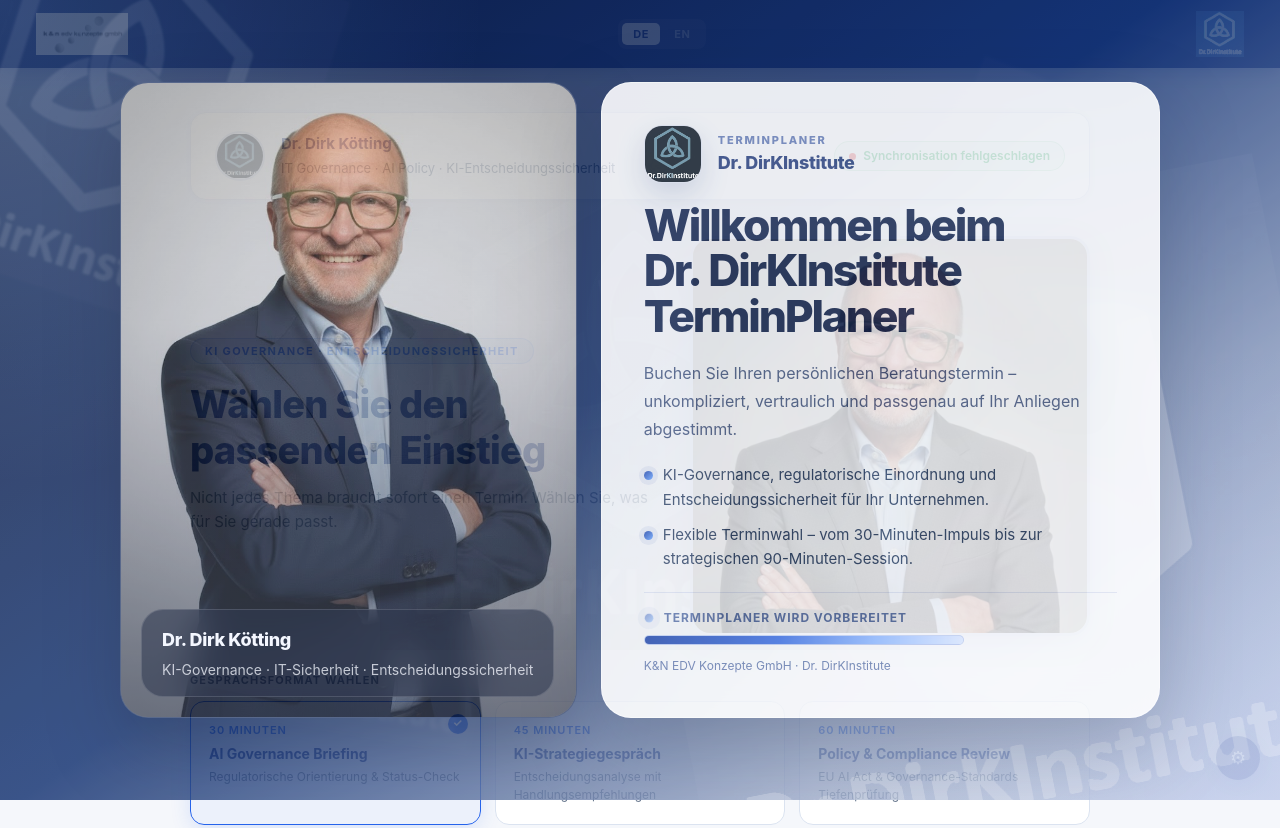
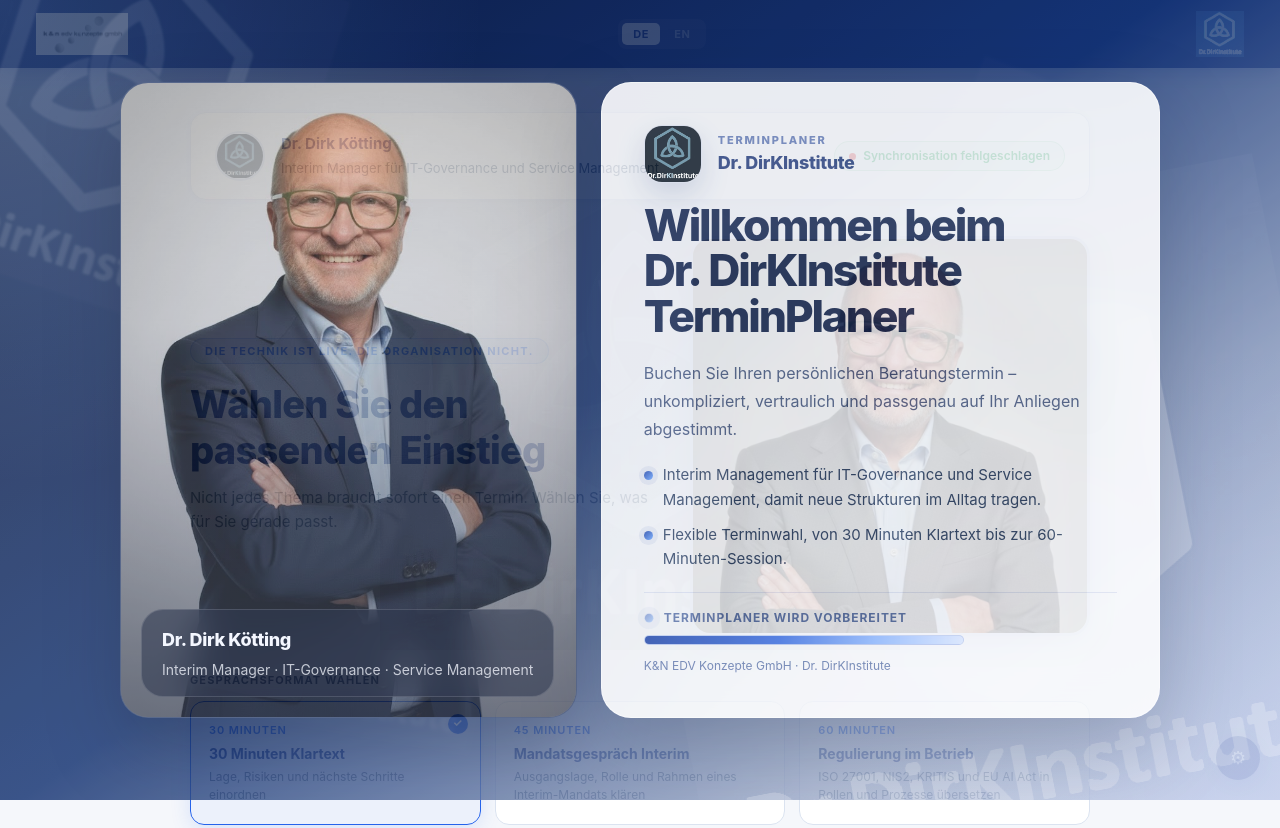
Before and after one commit to Dkoetting/terminbuchung, a plain HTML site: page index.html in a window 1280 px wide. Shown: the top 828 px of the page. Drawn offline with Linux system fonts and the light colour scheme; no server answers.

Commit message:
Terminseite an neue LinkedIn-Positionierung anpassen
- Open-Graph- und Twitter-Meta-Angaben mit eigenem Vorschaubild (assets/og-termin.png)
- Hero-Tag und Untertitel: 'Die Technik ist live. Die Organisation nicht.' / Interim Manager für IT-Governance und Service Management; Porträt bleibt
- Splash-Screen: Badge und Punkte auf neue Positionierung, 90 auf 60 Minuten korrigiert
- Gesprächsformate: 30 Minuten Klartext, Mandatsgespräch Interim, Regulierung im Betrieb (IDs unverändert)
- Themenliste: Interim, Governance, ITSM und Transition vorn, KI-Themen dahinter
- Sprachumschaltung übernimmt jetzt auch Hero-Tag und Untertitel

Co-Authored-By: Claude Opus 5.5 <noreply@anthropic.com>
Claude-Session: https://claude.ai/code/session_01M2QwD3DFW5mCXYsdQ9S7WT

```diff
--- a/index.html
+++ b/index.html
@@ -4,6 +4,18 @@
 <meta charset="UTF-8">
 <meta name="viewport" content="width=device-width, initial-scale=1.0">
 <title>Dr. Dirk Kötting – Terminbuchung</title>
+<meta name="description" content="30 Minuten Klartext mit Dr. Dirk Kötting, Interim Manager für IT-Governance und Service Management: Lage, Risiken und nächste Schritte einordnen, ohne Standardpräsentation.">
+<meta property="og:type" content="website">
+<meta property="og:url" content="https://termin.dr-dirkinstitute.org/">
+<meta property="og:title" content="30 Minuten Klartext: Termin buchen">
+<meta property="og:description" content="Sie führen eine neue Struktur ein und die Organisation zieht nicht mit? Wir ordnen Lage, Risiken und nächste Schritte ein, ohne Standardpräsentation.">
+<meta property="og:image" content="https://termin.dr-dirkinstitute.org/assets/og-termin.png">
+<meta property="og:image:width" content="1200">
+<meta property="og:image:height" content="627">
+<meta property="og:image:alt" content="30 Minuten Klartext mit Dr. Dirk Kötting: Termin buchen">
+<meta property="og:locale" content="de_DE">
+<meta name="twitter:card" content="summary_large_image">
+<meta name="twitter:image" content="https://termin.dr-dirkinstitute.org/assets/og-termin.png">
 <link rel="icon" type="image/png" href="assets/favicon.png">
 <style>
 :root {
@@ -476,7 +488,7 @@ body.splash-active { overflow:hidden; }
       <img src="assets/dirk-portrait.jpg" alt="Dr. Dirk Kötting">
       <div class="splash-portrait-badge">
         <strong>Dr. Dirk Kötting</strong>
-        <span>KI-Governance · IT-Sicherheit · Entscheidungssicherheit</span>
+        <span>Interim Manager · IT-Governance · Service Management</span>
       </div>
     </div>
 
@@ -497,8 +509,8 @@ body.splash-active { overflow:hidden; }
       </div>
 
       <div class="splash-points">
-        <div class="splash-point">KI-Governance, regulatorische Einordnung und Entscheidungssicherheit für Ihr Unternehmen.</div>
-        <div class="splash-point">Flexible Terminwahl – vom 30-Minuten-Impuls bis zur strategischen 90-Minuten-Session.</div>
+        <div class="splash-point">Interim Management für IT-Governance und Service Management, damit neue Strukturen im Alltag tragen.</div>
+        <div class="splash-point">Flexible Terminwahl, von 30 Minuten Klartext bis zur 60-Minuten-Session.</div>
       </div>
 
       <div class="splash-footer">
@@ -533,7 +545,7 @@ body.splash-active { overflow:hidden; }
     <img src="assets/logo-dirk.jpg" class="profile-avatar" alt="Dr. DirKInstitute">
     <div class="profile-info">
       <strong>Dr. Dirk Kötting</strong>
-      <span id="profileSubtitle">IT Governance · AI Policy · KI-Entscheidungssicherheit</span>
+      <span id="profileSubtitle">Interim Manager für IT-Governance und Service Management</span>
     </div>
     <div class="avail-badge">
       <span class="avail-dot loading" id="syncDot"></span>
@@ -544,7 +556,7 @@ body.splash-active { overflow:hidden; }
   <!-- Hero -->
   <div class="hero-row">
     <div class="hero-text">
-      <div class="hero-tag" id="heroTag">KI Governance · Entscheidungssicherheit</div>
+      <div class="hero-tag" id="heroTag">Die Technik ist live. Die Organisation nicht.</div>
       <h1 class="hero-title" id="heroTitle">Wählen Sie den<br>passenden Einstieg</h1>
       <p class="hero-sub" id="heroSub">Nicht jedes Thema braucht sofort einen Termin. Wählen Sie, was für Sie gerade passt.</p>
     </div>
@@ -872,6 +884,10 @@ function setLang(l) {
     document.getElementById('timeslotsHeader').innerHTML = `<h3>${t.timeslotsTitle}</h3><p>${t.timeslotsSub}</p>`;
     document.getElementById('timeslotsList').innerHTML = `<div class="no-slots">${t.noSlots}</div>`;
   }
+  // Update hero tag and profile subtitle for active mode
+  const m = MODES[currentMode];
+  document.getElementById('heroTag').textContent = l==='en' ? (m.tag_en||m.tag) : m.tag;
+  document.getElementById('profileSubtitle').textContent = l==='en' ? (m.subtitle_en||m.subtitle) : m.subtitle;
   // Update hero for active mode
   if(currentMode === 'gpt-vault') {
     document.getElementById('heroTitle').innerHTML = t.gptTitle;
@@ -906,20 +922,21 @@ function generateSlotsFromBlocks(blocks) {
 
 const MODES = {
   default: {
-    tag:'KI Governance · Entscheidungssicherheit', tag_en:'AI Governance · Decision Confidence',
-    subtitle:'IT Governance · AI Policy · KI-Entscheidungssicherheit', subtitle_en:'IT Governance · AI Policy · AI Decision Security',
+    tag:'Die Technik ist live. Die Organisation nicht.', tag_en:'Technology is live. The organisation is not.',
+    subtitle:'Interim Manager für IT-Governance und Service Management', subtitle_en:'Interim Manager for IT Governance and Service Management',
     meetingTypes:[
-      {id:'governance', name:'AI Governance Briefing',     name_en:'AI Governance Briefing',    duration:30, desc:'Regulatorische Orientierung & Status-Check',           desc_en:'Regulatory orientation & status check'},
-      {id:'strategie',  name:'KI-Strategiegespräch',       name_en:'AI Strategy Meeting',        duration:45, desc:'Entscheidungsanalyse mit Handlungsempfehlungen',         desc_en:'Decision analysis with action recommendations'},
-      {id:'policy',     name:'Policy & Compliance Review', name_en:'Policy & Compliance Review', duration:60, desc:'EU AI Act & Governance-Standards Tiefenprüfung',         desc_en:'EU AI Act & Governance standards deep review'}
+      {id:'governance', name:'30 Minuten Klartext',        name_en:'30 Minutes Straight Talk',   duration:30, desc:'Lage, Risiken und nächste Schritte einordnen',            desc_en:'Assess situation, risks and next steps'},
+      {id:'strategie',  name:'Mandatsgespräch Interim',    name_en:'Interim Engagement Meeting', duration:45, desc:'Ausgangslage, Rolle und Rahmen eines Interim-Mandats klären', desc_en:'Clarify situation, role and scope of an interim engagement'},
+      {id:'policy',     name:'Regulierung im Betrieb',     name_en:'Regulation in Operations',   duration:60, desc:'ISO 27001, NIS2, KRITIS und EU AI Act in Rollen und Prozesse übersetzen', desc_en:'Translate ISO 27001, NIS2, KRITIS and EU AI Act into roles and processes'}
     ],
     topics:[
+      {value:'Interim Management',             label:'Interim Management',     label_en:'Interim Management'},
+      {value:'IT Governance / ISMS',           label:'IT Governance / ISMS',   label_en:'IT Governance / ISMS'},
+      {value:'IT Service Management',          label:'IT Service Management',  label_en:'IT Service Management'},
+      {value:'Sourcing / Transitions',         label:'Sourcing / Transitions', label_en:'Sourcing / Transitions'},
       {value:'AI Governance Beratung',         label:'AI Governance',          label_en:'AI Governance'},
       {value:'EU AI Act Compliance',           label:'EU AI Act',               label_en:'EU AI Act'},
       {value:'K² Kausale Kompetenz Gespräch',  label:'K² Kausal-Kompetenz',    label_en:'K² Causal Competence'},
-      {value:'IT Governance / ISMS',           label:'IT Governance / ISMS',   label_en:'IT Governance / ISMS'},
-      {value:'Interim Management',             label:'Interim Management',     label_en:'Interim Management'},
-      {value:'Sourcing / Transitions',         label:'Sourcing / Transitions', label_en:'Sourcing / Transitions'},
       {value:'Keynote',                        label:'Keynote',                label_en:'Keynote'},
       {value:'Sparring',                       label:'Sparring',               label_en:'Sparring'},
       {value:'Sonstiges',                      label:'Sonstiges',              label_en:'Other'}
```
Also changed, not shown: assets/og-termin.png (added).
